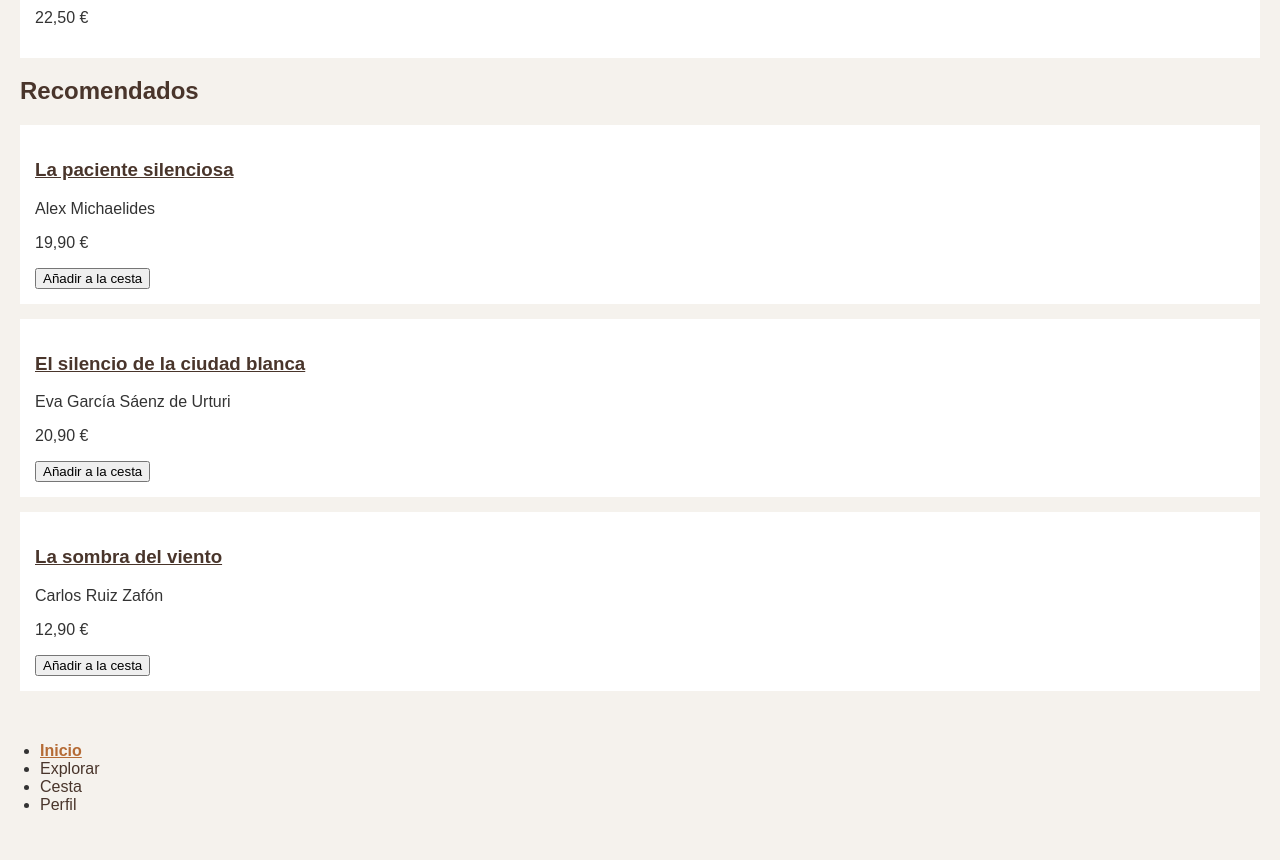
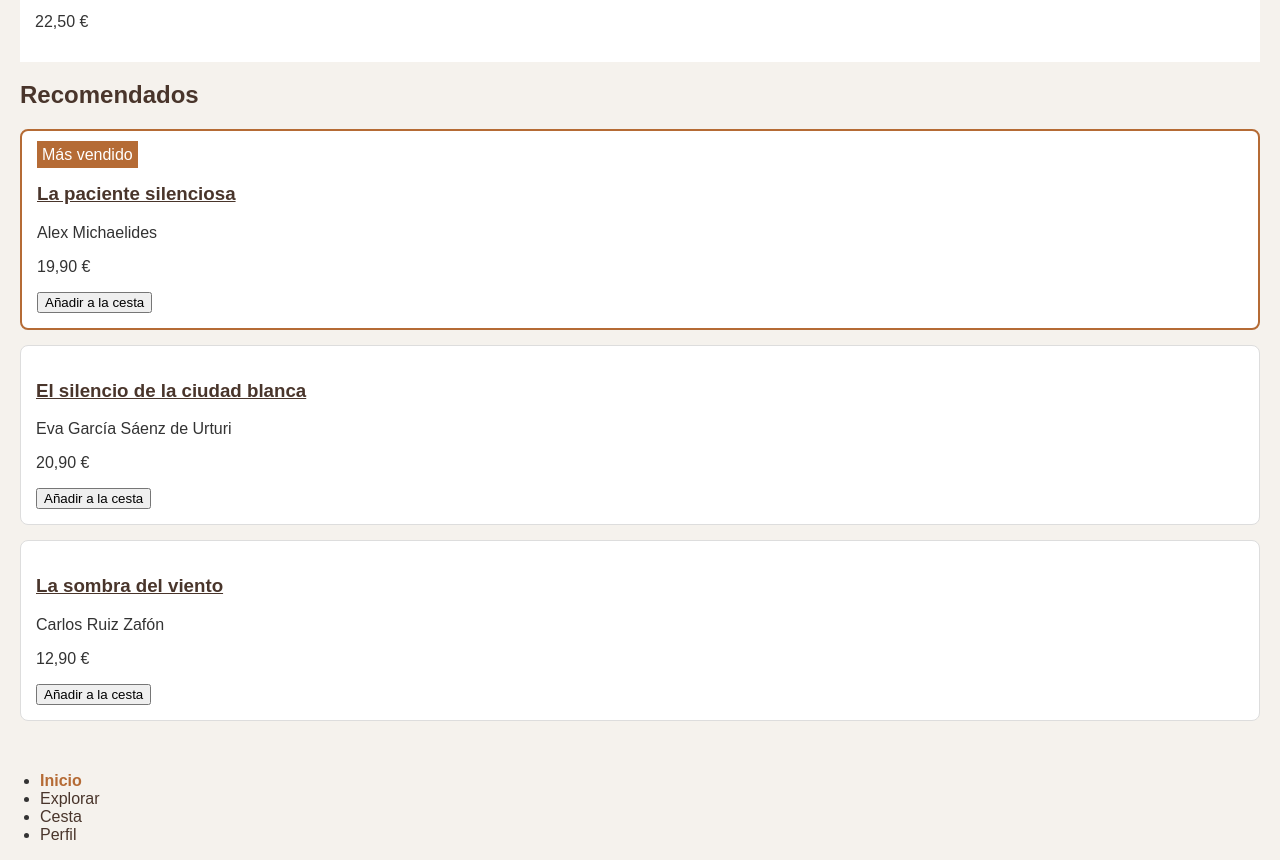
Before and after one commit to Estrellita12321221/trastienda-EstrellaManzano, a plain HTML site: page trastienda-ud4/index.html in a window 1280 px wide. Shown: the part 826-1686 px from the top of the page. Before the commit the page ends 1656 px from the top, so only its background shows below. Drawn offline with Linux system fonts and the light colour scheme.

Commit message:
4.1.2Selectores CSS: de lo básico a :has()

```diff
--- a/trastienda-ud4/css/estilos.css
+++ b/trastienda-ud4/css/estilos.css
@@ -66,5 +66,40 @@ nav a {
 nav a[aria-current="page"] {
     color: #b56b35;
     font-weight: bold;
-    text-decoration: underline;
 }
+
+
+nav a[aria-current="page"] {
+    color: #b56b35;
+    font-weight: bold;
+}
+
+nav a:hover {
+    color: #b56b35;
+}
+
+
+.card {
+    border: 1px solid #ddd;
+    border-radius: 8px;
+}
+
+h2 + .card {
+    border-top: 3px solid #b56b35;
+}
+
+.badge {
+    background-color: #b56b35;
+    color: white;
+    padding: 5px;
+}
+
+.badge:empty {
+    display: none;
+}
+article:has(.badge:not(:empty)) {
+    border: 2px solid #b56b35;
+}
+button[aria-label] {
+    cursor: pointer;
+}
--- a/trastienda-ud4/index.html
+++ b/trastienda-ud4/index.html
@@ -21,7 +21,7 @@
 
         <section>
             <h2>Novedades</h2>
-            <article>
+            <article class="card">
                 <h3><a href="detalle.html">La paciente silenciosa</a></h3>
                 <p>Alex Michaelides</p>
                 <p>19,90 €</p>
@@ -50,21 +50,23 @@
         <section>
             <h2>Recomendados</h2>
 
-            <article>
+            <article class="card">
+                <span class="badge">Más vendido</span>
                 <h3><a href="detalle.html">La paciente silenciosa</a></h3>
                 <p>Alex Michaelides</p>
                 <p>19,90 €</p>
                 <button type="button">Añadir a la cesta</button>
             </article>
 
-            <article>
+            <article class="card">
+                <span class="badge"></span>
                 <h3><a href="detalle.html">El silencio de la ciudad blanca</a></h3>
                 <p>Eva García Sáenz de Urturi</p>
                 <p>20,90 €</p>
                 <button type="button">Añadir a la cesta</button>
             </article>
 
-            <article>
+            <article class="card">
                 <h3><a href="detalle.html">La sombra del viento</a></h3>
                 <p>Carlos Ruiz Zafón</p>
                 <p>12,90 €</p>
@@ -72,6 +74,7 @@
             </article>
 
         </section>
+
 
     </main>
 
```
